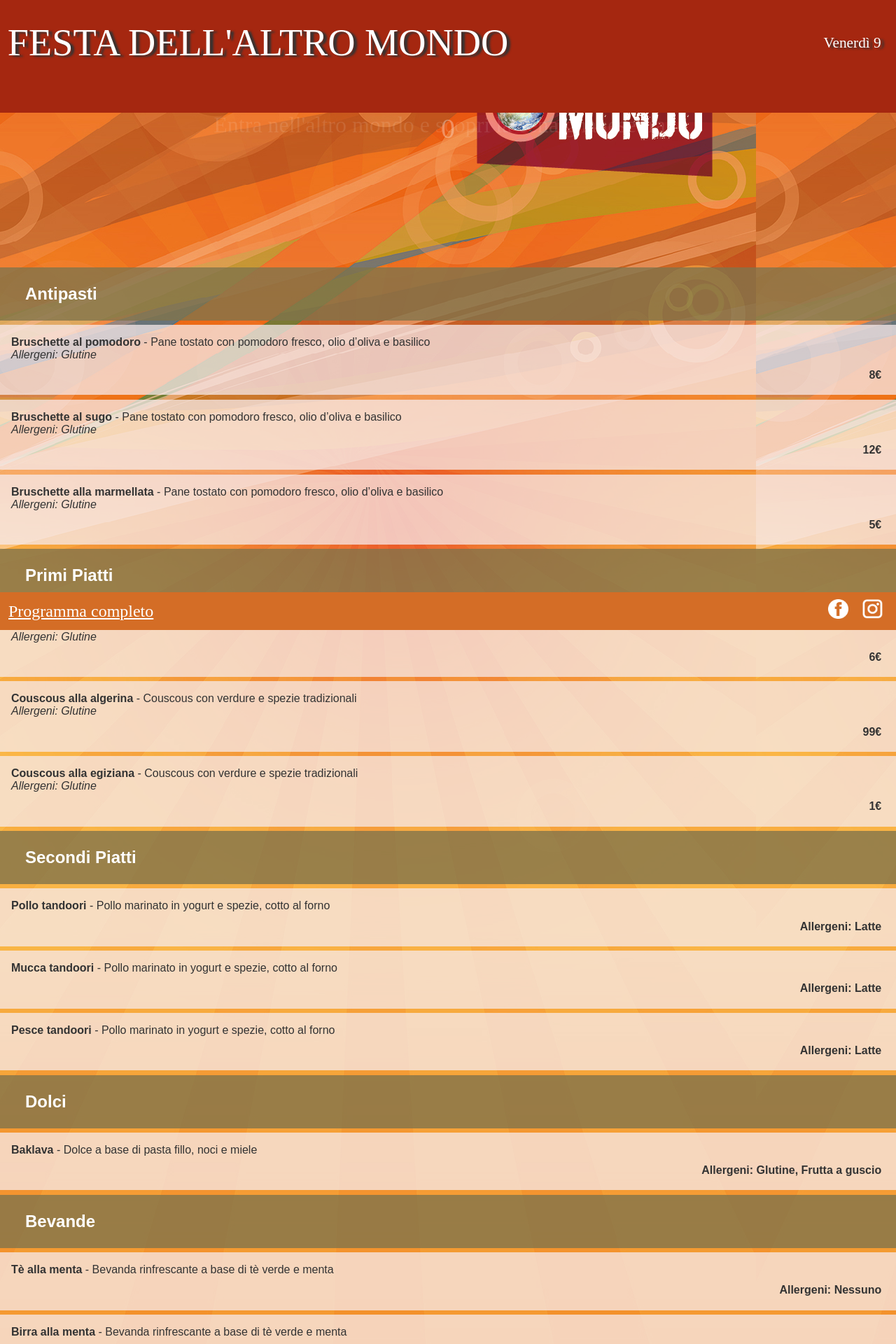
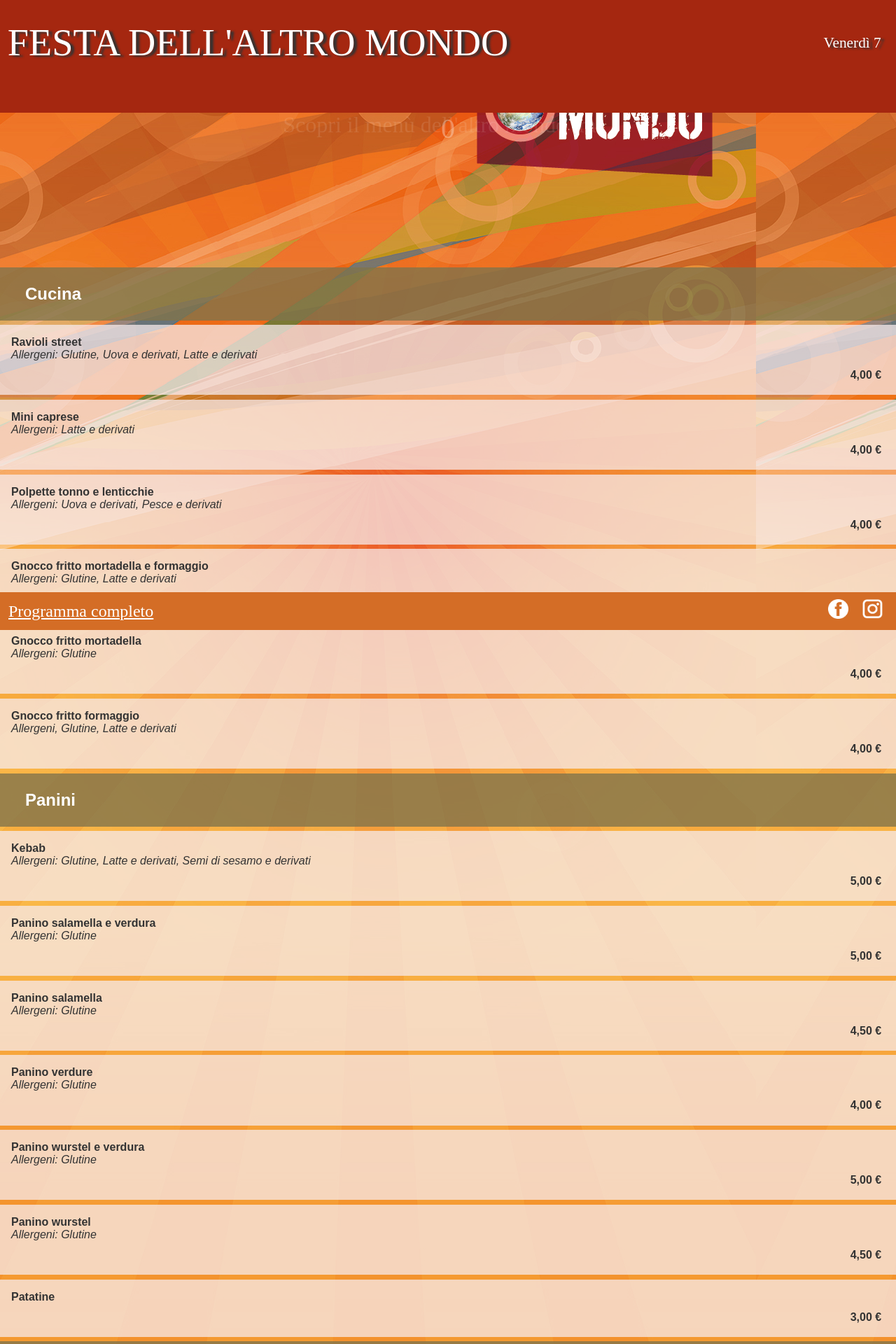
Before and after one commit to isottipietro/menu-altro-mondo, a Jekyll site: the page built from index.md, in a window 1280 px wide. Shown: the top 1920 px of the page at 70% size. Built offline with Jekyll 4.4.1, drawn with Linux system fonts in a browser that asks for light colours; some web fonts are replaced; some of the changed text lies outside the part shown.

Commit message:
menu venerdi

```diff
--- a/index.md
+++ b/index.md
@@ -1,59 +1,125 @@
 ---
 layout: home
-title: Venerdì 9
-description: Entra nell'altro mondo e scopri la cena ghanese tra...
+title: Venerdì 7
+description: Scopri il menù dell'altro mondo tra...
 ---
 
 
-## Antipasti ##
-- **Bruschette al pomodoro** - Pane tostato con pomodoro fresco, olio d'oliva e basilico
+## Cucina ##
+- **Ravioli street**
+
+  *Allergeni: Glutine, Uova e derivati, Latte e derivati*
+  - 4,00 €
+
+- **Mini caprese**
+
+  *Allergeni: Latte e derivati*
+  - 4,00 €
+
+- **Polpette tonno e lenticchie**
+
+  *Allergeni: Uova e derivati, Pesce e derivati*
+  - 4,00 €
+
+- **Gnocco fritto mortadella e formaggio**
+
+  *Allergeni: Glutine, Latte e derivati*
+  - 4,50 €
+
+- **Gnocco fritto mortadella**
 
   *Allergeni: Glutine*
-  - 8€
+  - 4,00 €
 
-- **Bruschette al sugo** - Pane tostato con pomodoro fresco, olio d'oliva e basilico
+- **Gnocco fritto formaggio**
+
+  *Allergeni, Glutine, Latte e derivati*
+  - 4,00 €
+
+## Panini ##
+- **Kebab**
+
+  *Allergeni: Glutine, Latte e derivati, Semi di sesamo e derivati*
+  - 5,00 €
+
+- **Panino salamella e verdura**
 
   *Allergeni: Glutine*
-  - 12€
+  - 5,00 €
 
-- **Bruschette alla marmellata** - Pane tostato con pomodoro fresco, olio d'oliva e basilico
+- **Panino salamella**
 
   *Allergeni: Glutine*
-  - 5€
+  - 4,50 €
 
-## Primi Piatti ##
-- **Couscous alla marocchina** - Couscous con verdure e spezie tradizionali
+- **Panino verdure**
 
   *Allergeni: Glutine*
-  - 6€
+  - 4,00 €
 
-- **Couscous alla algerina** - Couscous con verdure e spezie tradizionali
+- **Panino wurstel e verdura**
 
   *Allergeni: Glutine*
-  - 99€
+  - 5,00 €
 
-- **Couscous alla egiziana** - Couscous con verdure e spezie tradizionali
+- **Panino wurstel**
 
   *Allergeni: Glutine*
-  - 1€
+  - 4,50 €
 
-## Secondi Piatti ##
-- **Pollo tandoori** - Pollo marinato in yogurt e spezie, cotto al forno
-  - Allergeni: Latte
+- **Patatine**
+  - 3,00 €
 
-- **Mucca tandoori** - Pollo marinato in yogurt e spezie, cotto al forno
-  - Allergeni: Latte
 
-- **Pesce tandoori** - Pollo marinato in yogurt e spezie, cotto al forno
-  - Allergeni: Latte
+## Dolci ##
+- **Frutta**
+  - 3,50 €
 
-## Dolci
-- **Baklava** - Dolce a base di pasta fillo, noci e miele
-  - Allergeni: Glutine, Frutta a guscio
+- **Baklava**
 
-## Bevande
-- **Tè alla menta** - Bevanda rinfrescante a base di tè verde e menta
-  - Allergeni: Nessuno
+  *Allergeni: Latte e derivati, Frutta a guscio e derivati*
+  - 3,00 €
 
-- **Birra alla menta** - Bevanda rinfrescante a base di tè verde e menta
-  - Allergeni: Nessuno
+- **Torta Ucraina**
+
+  *Allergeni: Glutine*
+  - 3,00 €
+
+- **Biscotti Ucraina**
+
+  *Allergeni: Glutine*
+  - 3,00 €
+
+## Bevande ##
+- **Bicchiere di vino**
+  - 2,00 €
+
+- **Birra alla spina**
+  - 4,50 €
+
+- **Birra in bottiglia** - 33cl
+  - 4,50 €
+
+- **Birra in bottiglia** - 75cl
+  - 8,00 €
+
+- **Bottiglia di vino**
+  - 11,00 €
+
+- **The**
+  - 3,00 €
+
+- **Bibita in vetro** - 0,33lt
+  - 2,50 €
+
+- **Bibita in lattina** - 0,33lt
+  - 2,50 €
+
+- **Caffè**
+  - 1,00 €
+
+- **Amaro**
+  - 3,00 €
+
+- **Bicchiere** - Cauzione
+  - 1,00 €
```
